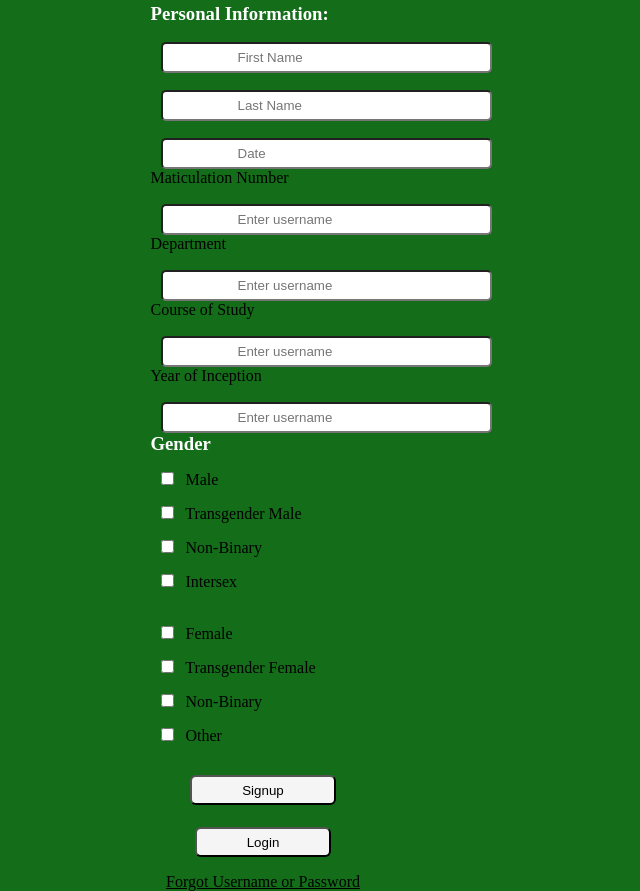
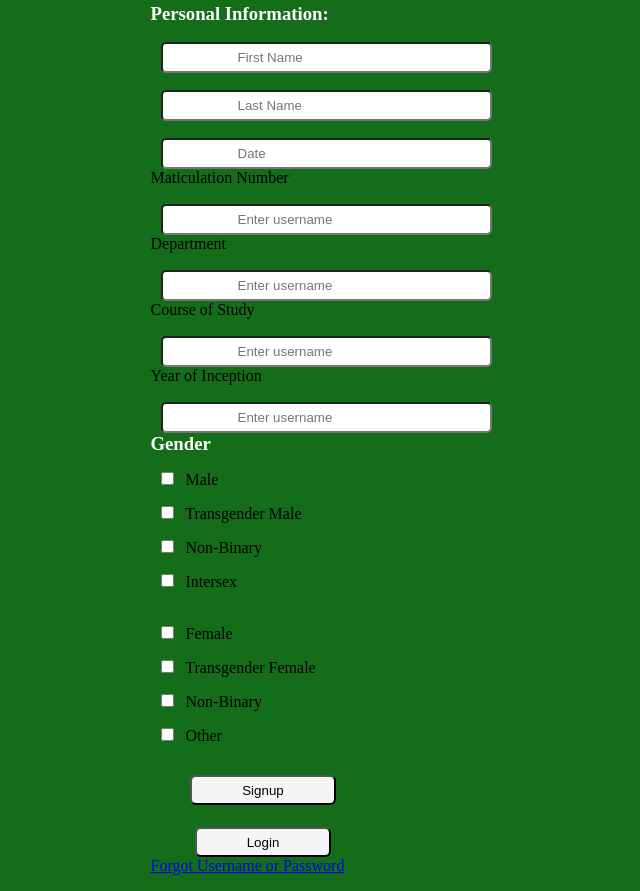
Before and after one commit to fastcheetah/unn, a plain HTML site: page index.html in a window 1280 px wide. Shown: the part 362-1253 px from the top of the page, without its empty margins (377-1017 px from the left). Drawn offline with Linux system fonts and the light colour scheme.

Commit message:
Update index.html

```diff
--- a/index.html
+++ b/index.html
@@ -141,7 +141,7 @@
   </form> -->
 <button class="signup">Signup</button>
 <button class="login">Login</button>
-<p class="forget">Forgot Username or Password</p>
+<a href="#" class="forget">Forgot Username or Password</a>
  </div>
 </body>
 </html>
```
